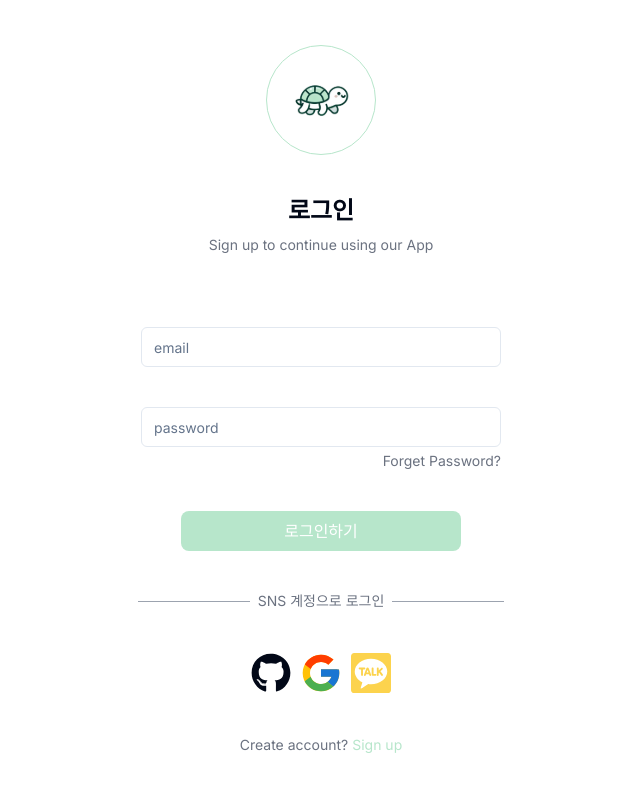
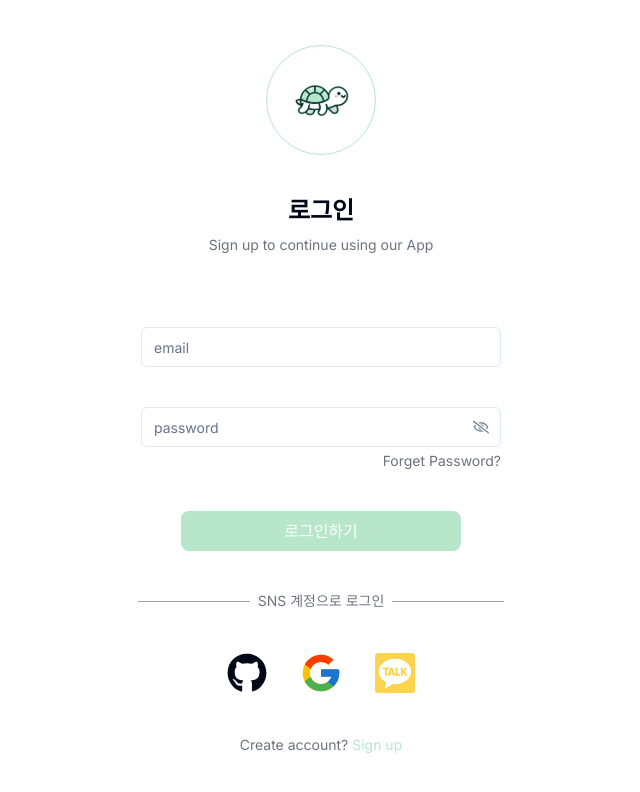
Before and after one commit to eunohhh/a03_godlife, a Next.js app: page /login in a window 1280 px wide. Shown: the top 792 px of the page, without its empty margins (319-959 px from the left). Built offline with nearby package versions, Linux system fonts and the light colour scheme; no server answers.

Commit message:
240709 [style] : password 보여지는 상태 토글

```diff
--- a/src/app/(providers)/(root)/login/page.tsx
+++ b/src/app/(providers)/(root)/login/page.tsx
@@ -23,8 +23,8 @@ export default function HomePage() {
     const handleClickGithub = async () => loginWithProvider("github");
 
     return (
-        <section className="h-dvh w-[440px] flex flex-col items-center justify-center my-0 mx-auto">
-            <div className="w-[400px] flex flex-col items-center justify-center gap-10">
+        <section className="h-dvh w-[428px] flex flex-col items-center justify-center my-0 mx-auto">
+            <div className="h-[860px] w-[400px] flex flex-col items-center justify-center gap-10">
                 <div className="w-[110px] h-[110px] flex justify-center items-center rounded-full border border-turtleGreen">
                     <Image
                         src="/turtle.svg"
@@ -51,7 +51,7 @@ export default function HomePage() {
                         />
                         <div className="w-full flex flex-col gap-1">
                             <Input
-                                type="text"
+                                type="password"
                                 placeholder="password"
                                 value={password}
                                 onChange={(e) => setPassword(e.target.value)}
@@ -75,9 +75,9 @@ export default function HomePage() {
                     <hr className="w-28 border-gray-400" />
                 </div>
 
-                <div className="flex items-center justify-center gap-2">
-                    <FaGithub className="w-10 h-10" />
-                    <FcGoogle className="w-11 h-11" />
+                <div className="flex items-center justify-center gap-8">
+                    <FaGithub className="w-10 h-10 cursor-pointer" onClick={handleClickGithub} />
+                    <FcGoogle className="w-11 h-11 cursor-pointer" onClick={handleClickGoogle} />
                     <SiKakaotalk
                         className="w-10 h-10 text-amber-300 cursor-pointer"
                         onClick={handleClickKaKao}
--- a/src/app/layout.tsx
+++ b/src/app/layout.tsx
@@ -7,8 +7,8 @@ import "./globals.css";
 const inter = Inter({ subsets: ["latin"] });
 
 export const metadata: Metadata = {
-    title: "Create Next App",
-    description: "Generated by create next app",
+    title: "God Life Mate",
+    description: "God Life Mate",
 };
 
 export default async function HTMLLayout({
@@ -16,8 +16,6 @@ export default async function HTMLLayout({
 }: Readonly<{
     children: React.ReactNode;
 }>) {
-    // const session = await getServerSession(authOptions);
-
     return (
         <html lang="en">
             <body className={inter.className}>{children}</body>
--- a/src/components/ui/Input.tsx
+++ b/src/components/ui/Input.tsx
@@ -1,15 +1,19 @@
-import * as React from "react"
+import { cn } from "@/lib/utils";
+import * as React from "react";
+import { FaEye, FaRegEyeSlash } from "react-icons/fa";
 
-import { cn } from "@/lib/utils"
+export interface InputProps extends React.InputHTMLAttributes<HTMLInputElement> {}
 
-export interface InputProps
-  extends React.InputHTMLAttributes<HTMLInputElement> {}
+const Input = React.forwardRef<HTMLInputElement, InputProps>(({ className, type, ...props }, ref) => {
+    const [showPassword, setShowPassword] = React.useState(false);
 
-const Input = React.forwardRef<HTMLInputElement, InputProps>(
-  ({ className, type, ...props }, ref) => {
+    const togglePasswordVisibility = () => {
+        setShowPassword((prevShowPassword) => !prevShowPassword);
+    };
     return (
+        <div className="relative flex items-center w-full">
             <input
-        type={type}
+                type={type === "password" && showPassword ? "text" : type}
                 className={cn(
                     "flex h-10 w-full rounded-md border border-input bg-background px-3 py-2 text-sm ring-offset-background file:border-0 file:bg-transparent file:text-sm file:font-medium placeholder:text-muted-foreground focus-visible:outline-none focus-visible:ring-2 focus-visible:ring-ring focus-visible:ring-offset-2 disabled:cursor-not-allowed disabled:opacity-50",
                     className
@@ -17,9 +21,17 @@ const Input = React.forwardRef<HTMLInputElement, InputProps>(
                 ref={ref}
                 {...props}
             />
-    )
-  }
-)
-Input.displayName = "Input"
+            {type === "password" && (
+                <div
+                    className="absolute right-3 cursor-pointer text-muted-foreground cursor-pointer"
+                    onClick={togglePasswordVisibility}
+                >
+                    {showPassword ? <FaEye /> : <FaRegEyeSlash />}
+                </div>
+            )}
+        </div>
+    );
+});
+Input.displayName = "Input";
 
-export { Input }
+export { Input };
```
Lines whose indentation alone changed are shown as unchanged.
